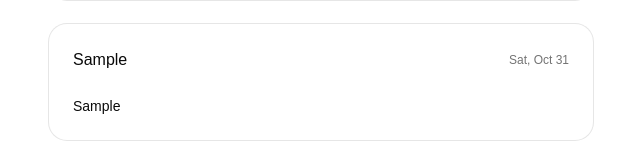
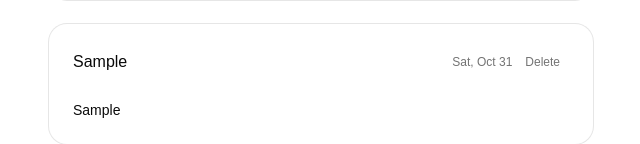
Before and after one commit to uirobinmilligan/daylog, a React (Vite) app: page / in a window 1280 px wide. Both pictures are taken after typing "Sample", "Sample" into the empty fields and a click on the button "Save entry". Shown: the part 376-520 px from the top of the page, without its empty margins (319-959 px from the left). Built offline with nearby package versions, Linux system fonts and the light colour scheme.

Commit message:
feat: delete entries

```diff
--- a/src/App.tsx
+++ b/src/App.tsx
@@ -62,9 +62,19 @@ export default function App() {
                 <CardTitle className="text-base">
                   {entry.title || entry.body.slice(0, 40)}
                 </CardTitle>
-                <p className="text-muted-foreground text-xs">
-                  {formatEntryDate(entry.createdAt)}
-                </p>
+                <div className="flex items-center gap-1">
+                  <p className="text-muted-foreground text-xs">
+                    {formatEntryDate(entry.createdAt)}
+                  </p>
+                  <Button
+                    variant="ghost"
+                    size="sm"
+                    className="text-muted-foreground h-7 px-2 text-xs"
+                    onClick={() => setEntries((prev) => prev.filter((e) => e.id !== entry.id))}
+                  >
+                    Delete
+                  </Button>
+                </div>
               </div>
             </CardHeader>
             {entry.body && <CardContent className="text-sm">{entry.body}</CardContent>}
```
